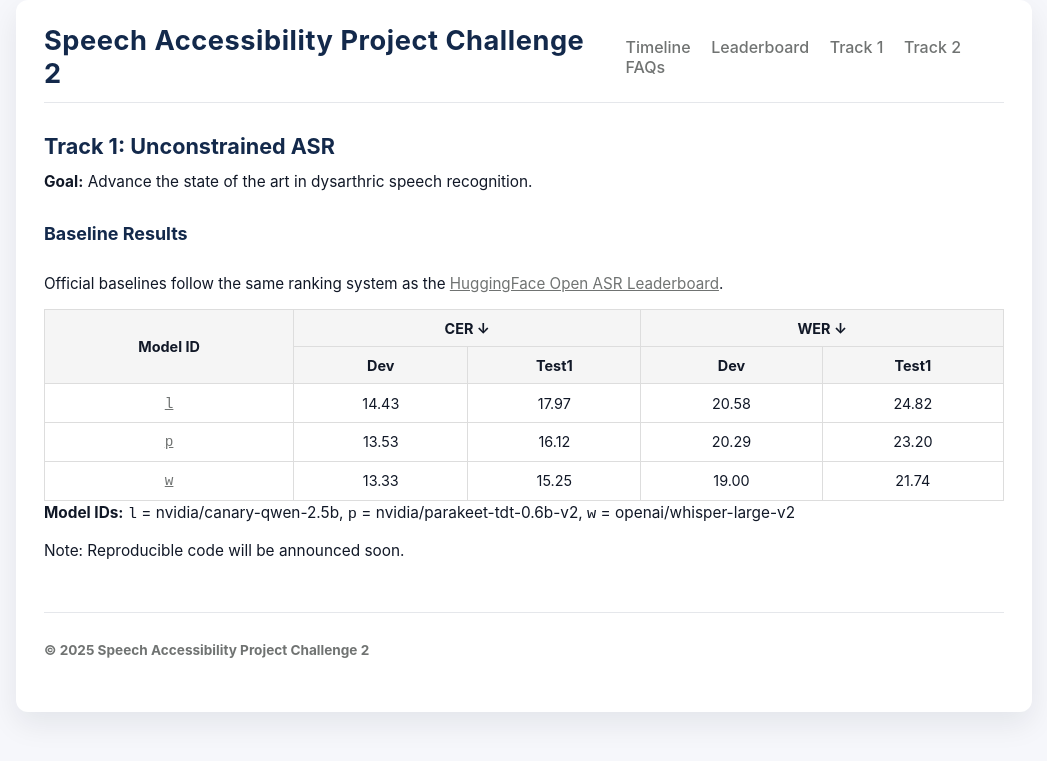
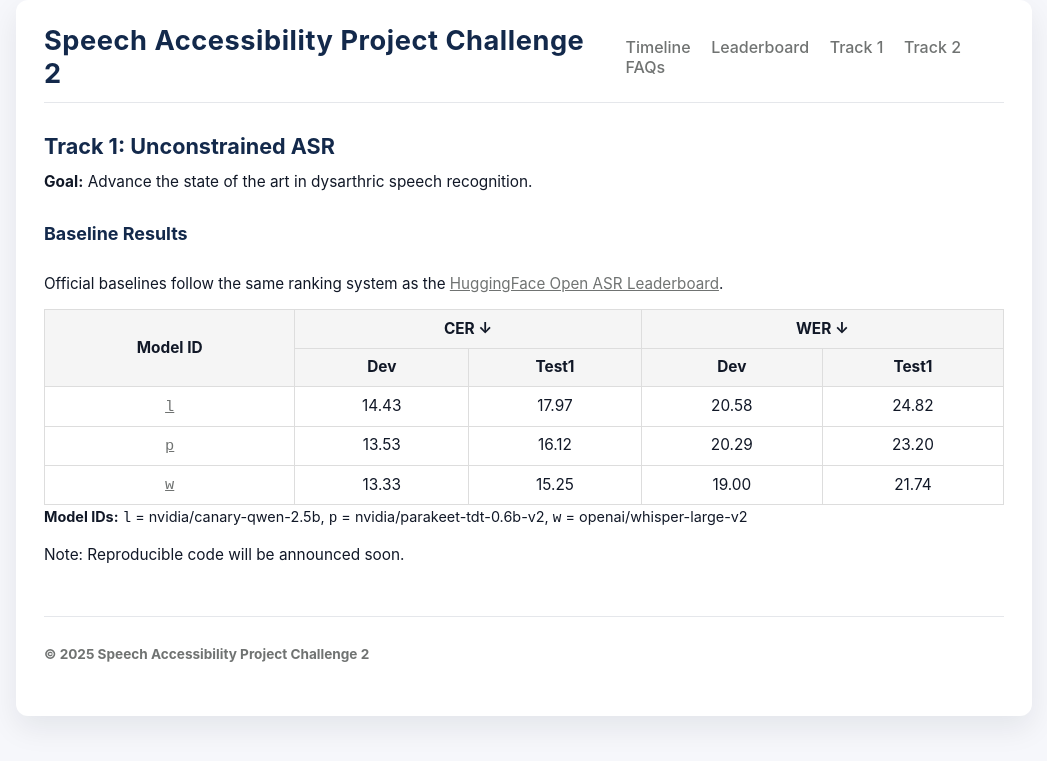
Before and after one commit to xiuwenz2/SAPC2-website, a Jekyll site: the page built from pages/track1.md, in a window 1280 px wide. Shown: the top 761 px of the page, without its empty margins (116-1163 px from the left). Built offline with Jekyll 4.4.1, drawn with Linux system fonts in a browser that asks for light colours.

Commit message:
Update style.css

```diff
--- a/assets/css/style.css
+++ b/assets/css/style.css
@@ -152,13 +152,15 @@ a {
 }
 
 .table-wrapper {
-  overflow-x: auto;
+  width: 100%;
+  overflow-x: auto;   /* allows horizontal scroll on very small screens */
 }
 
 .baseline-table {
-  width: 100%;
+  width: 100%;        /* fills the container, shrinks/grows with it */
+  max-width: 100%;
   border-collapse: collapse;
-  font-size: 0.9rem;
+  table-layout: auto; /* columns adapt to content */
 }
 
 .baseline-table th,
@@ -172,3 +174,8 @@ a {
   background: #f5f5f5;
   font-weight: 600;
 }
+
+.baseline-legend {
+  margin-top: 0.5rem;
+  font-size: 0.9rem;
+}
```
